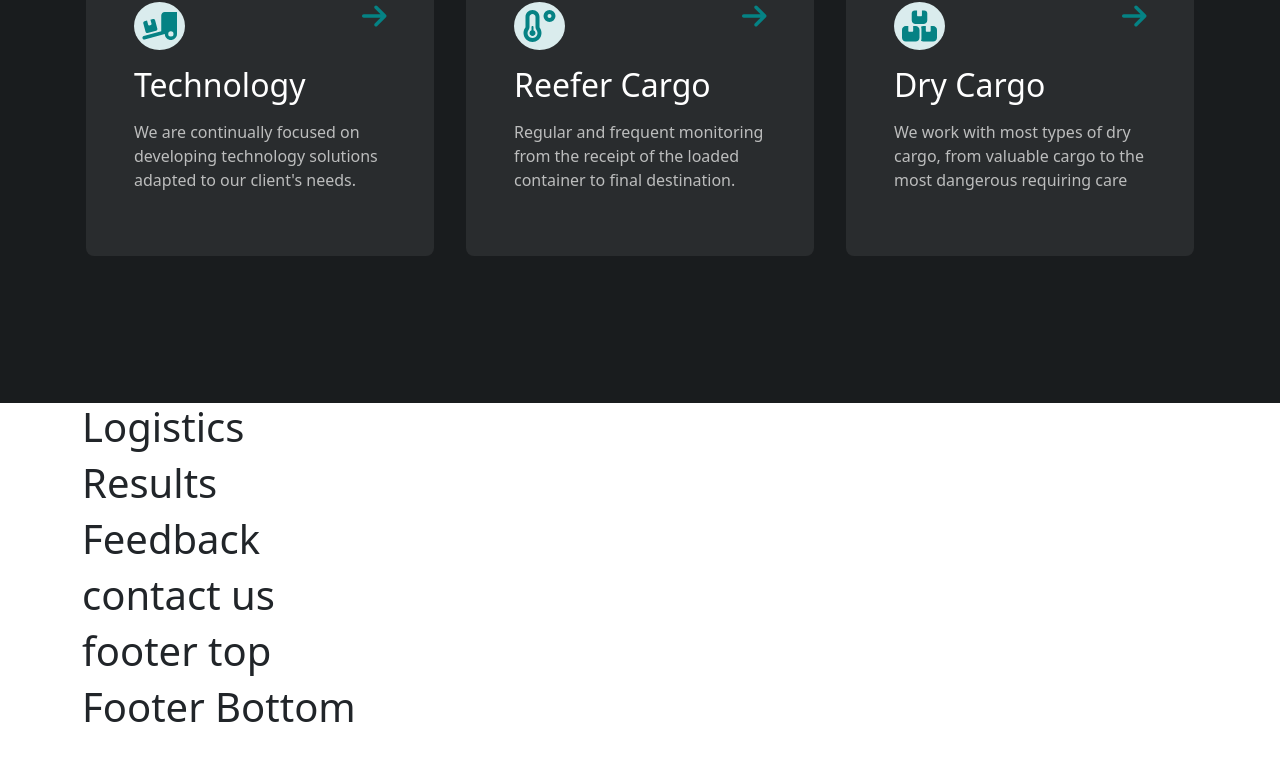
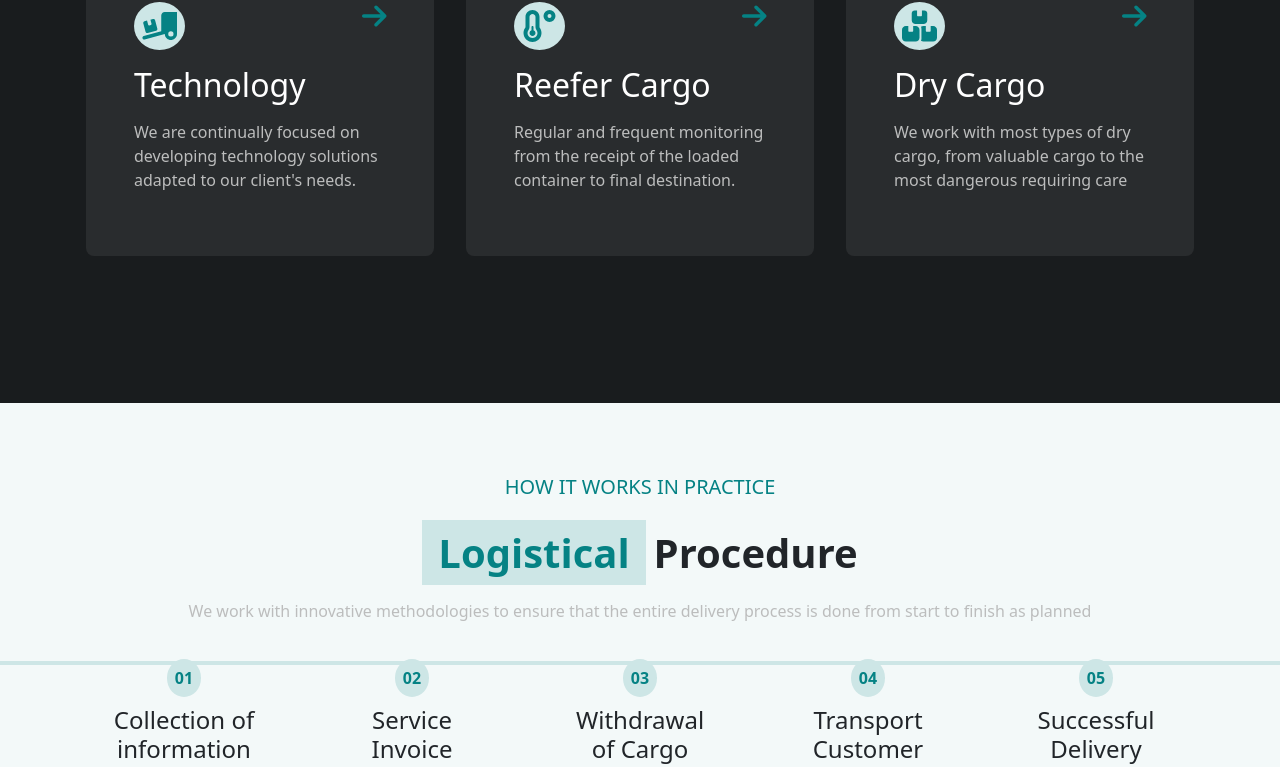
Before and after one commit to ttom-eragiapreso/proj-html-vuejs, a Vue app: page / in a window 1280 px wide. Shown: the part 1997-2764 px from the top of the page. Before the commit the page ends 2736 px from the top, so only its background shows below. Built offline with nearby package versions, Linux system fonts and the light colour scheme.

Commit message:
finita section results

```diff
--- a/src/components/LogisticsComponent.vue
+++ b/src/components/LogisticsComponent.vue
@@ -1,19 +1,67 @@
 <script>
+import {store} from '../data/store'
+import LogisticsCard from './partials/cards/LogisticsCard.vue'
 export default {
-  name: 'LogisticsComponent'
+  name: 'LogisticsComponent',
+  components:{
+    LogisticsCard
+  },
+  data(){
+    return{
+      store
+    }
+  }
 }
 </script>
 
 <template>
+
+<div class="em-container">
+
+  <div class="text-container text-center">
+    <h5 class="text-primary mb-4">HOW IT WORKS IN PRACTICE</h5>
+    <span class="accent-text fs-1 px-3 fw-bold me-2">Logistical</span><span class="fs-1 fw-bold">Procedure</span>
+    <p class="text-secondary mt-3">We work with innovative methodologies to ensure that the entire delivery process is done from start to finish as planned</p>
+  </div>
+
   <div class="container">
-    <h1>Logistics</h1>
+     <div class="row row-cols-5">
+
+    <div class="col" v-for="(card, index) in store.businessInfo.logisticsCards" :key="index">
+      <logistics-card :card="card"/>
+    </div>
+
   </div>
+  </div>
+
+
+</div>
+
 </template>
 
 <style lang="scss" scoped>
 @use '../styles/partials/mixin' as *;
 @use '../styles/partials/variables' as *;
 
+.em-container{
+  height: 65vh;
+  background-color: $bg-light;
+  padding: 4.5rem 0;
+  position: relative;
+  &::after{
+    content: '';
+    position: absolute;
+    width: 100%;
+    border-bottom: 4px solid $secondary-color;
+    top: 50%;
+    left: 0;
+    transform: translateY(-50%);
+  }
+  .col {
+    position: relative;
+    z-index: 2;
+  }
+}
 
 
 </style>
--- a/src/components/ResultsComponent.vue
+++ b/src/components/ResultsComponent.vue
@@ -1,20 +1,53 @@
 <script>
+import {store} from '../data/store'
+import ResultsCard from './partials/cards/ResultsCard.vue'
 export default {
-  name: 'ResultsComponent'
+  name: 'ResultsComponent',
+  components: {
+    ResultsCard
+  },
+  data(){
+    return{
+      store
+    }
+  }
 }
 </script>
 
 <template>
 
-  <div class="container">
-    <h1>Results</h1>
+  <div class="em-container d-flex align-items-center">
+
+    <div class="container text-center">
+      <h4 class="fw-bold text-primary">WHAT ARE WE DOING</h4>
+      <h2 class="text-white">Results in Numbers</h2>
+      <div class="row">
+        <div class="col" v-for="(card,index) in store.businessInfo.resultsCards" :key="index">
+          <results-card :card="card" />
+
+        </div>
+      </div>
+    </div>
+
   </div>
+
 </template>
 
 <style lang="scss" scoped>
 @use '../styles/partials/mixin' as *;
 @use '../styles/partials/variables' as *;
 
+.em-container{
+  height: 65vh;
+  background-image: url(../assets/img/bg-10.jpg);
+  background-size: cover;
+  background-position: 0px -200px;
+}
 
+h2 {
+  font-size: 3.5rem;
+  font-weight: bold;
+  margin: 2rem 0;
+}
 
 </style>
--- /dev/null
+++ b/src/components/partials/cards/LogisticsCard.vue
@@ -0,0 +1,43 @@
+<script>
+import {store} from '../../../data/store'
+export default {
+  name: 'LogisticsCard',
+  data(){
+    return{
+      store
+    }
+  },
+  props: {
+    card: Object
+  }
+}
+</script>
+
+<template>
+
+  <div class="em-card text-center">
+    <span class="circle fw-bold">{{card.number}}</span>
+    <h4 class="py-3">{{card.title}}</h4>
+    <p class="text-secondary">{{card.description}}</p>
+  </div>
+
+
+</template>
+
+<style lang="scss" scoped>
+@use '../../../styles/partials/mixin' as *;
+@use '../../../styles/partials/variables' as *;
+
+
+.em-card {
+  border-radius: 8px;
+  aspect-ratio: 1/1;
+  padding: 1.7rem;
+}
+
+.circle {
+  color: $primary;
+  background-color: $secondary-color;
+}
+
+</style>
--- /dev/null
+++ b/src/components/partials/cards/ResultsCard.vue
@@ -0,0 +1,42 @@
+<script>
+import {store} from '../../../data/store'
+export default {
+  name: 'ResultsCard',
+  data(){
+    return{
+      store
+    }
+  },
+  props: {
+    card: Object
+  }
+}
+</script>
+
+<template>
+
+  <div class="em-card text-center">
+    <span class="fw-bold text-primary fs-1">{{card.value}}</span>
+    <h4 class="py-3 text-white">{{card.title}}</h4>
+  </div>
+
+
+</template>
+
+<style lang="scss" scoped>
+@use '../../../styles/partials/mixin' as *;
+@use '../../../styles/partials/variables' as *;
+
+
+.em-card {
+  border-radius: 8px;
+  // aspect-ratio: 1/1;
+  padding: .5rem;
+}
+
+.circle {
+  color: $primary;
+  background-color: $secondary-color;
+}
+
+</style>
--- a/src/data/store.js
+++ b/src/data/store.js
@@ -92,6 +92,51 @@ export const store = reactive({
         description: "We work with most types of dry cargo, from valuable cargo to the most dangerous requiring care",
         icon: 'fa-solid fa-boxes-stacked'
       },
+    ],
+    logisticsCards: [
+      {
+        number: "01",
+        title: 'Collection of information',
+        description: 'lorem ipsum dolor sit amet consectetur'
+      },
+      {
+        number: "02",
+        title: 'Service Invoice Sending',
+        description: 'lorem ipsum dolor sit amet consectetur'
+      },
+      {
+        number: "03",
+        title: 'Withdrawal of Cargo',
+        description: 'lorem ipsum dolor sit amet consectetur'
+      },
+      {
+        number: "04",
+        title: 'Transport Customer Order',
+        description: 'lorem ipsum dolor sit amet consectetur'
+      },
+      {
+        number: "05",
+        title: 'Successful Delivery',
+        description: 'lorem ipsum dolor sit amet consectetur'
+      },
+    ],
+    resultsCards: [
+      {
+        title: 'Certifications',
+        value: '128'
+      },
+      {
+        title: 'Employees',
+        value: '230'
+      },
+      {
+        title: 'Customers',
+        value: '517'
+      },
+      {
+        title: 'Countries Served',
+        value: '94'
+      },
     ]
   }
 })
--- a/src/styles/partials/_variables.scss
+++ b/src/styles/partials/_variables.scss
@@ -3,8 +3,9 @@
 // Color palette based on primary color
 
 $blue-chill: #058284;
-$secondary-color: tint-color($blue-chill, 85%);
+$secondary-color: tint-color($blue-chill, 80%);
 $muted-color: shade-color($blue-chill, 65%);
+$bg-light: tint-color($blue-chill, 95%);
 
 $primary: $blue-chill;
 
```
